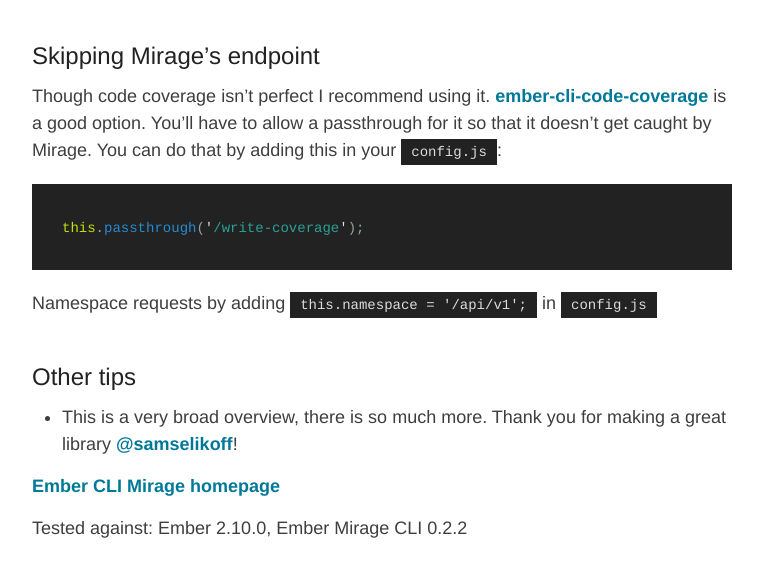
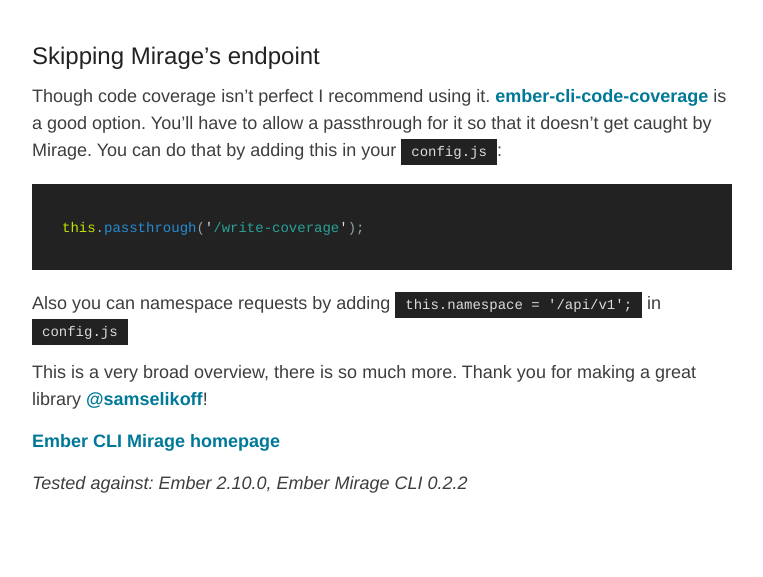
Before and after one commit to carsol/carsol.github.io, a Jekyll site: the page built from _posts/2017-02-01-notes-on-using-ember-cli-mirage.md, in a window 1280 px wide and 900 px high, scrolled down 3929 px, cut to the strip 253-830 px from the top of the window. Shown: the whole strip, without its empty margins (258-1021 px from the left). Built offline with Jekyll 4.4.1, drawn with Linux system fonts in a browser that asks for light colours; comment, search, counter and statistics services are not loaded.

Commit message:
Update 2017-02-01-notes-on-using-ember-cli-mirage.md

````diff
--- a/_posts/2017-02-01-notes-on-using-ember-cli-mirage.md
+++ b/_posts/2017-02-01-notes-on-using-ember-cli-mirage.md
@@ -120,11 +120,10 @@
 this.passthrough('/write-coverage');
 ```
 
-Namespace requests by adding `this.namespace = '/api/v1';` in `config.js`
+Also you can namespace requests by adding `this.namespace = '/api/v1';` in `config.js`
 
-## Other tips
-- This is a very broad overview, there is so much more. Thank you for making a great library [@samselikoff](https://twitter.com/samselikoff)!
+This is a very broad overview, there is so much more. Thank you for making a great library [@samselikoff](https://twitter.com/samselikoff)!
 
 [Ember CLI Mirage homepage](http://www.ember-cli-mirage.com/)
 
-Tested against: Ember 2.10.0, Ember Mirage CLI 0.2.2
+*Tested against: Ember 2.10.0, Ember Mirage CLI 0.2.2*
````
